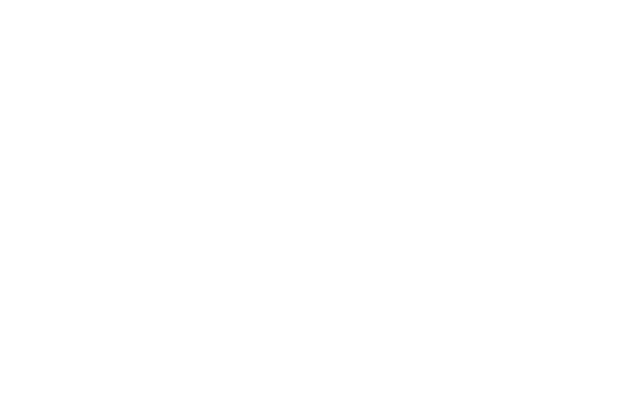
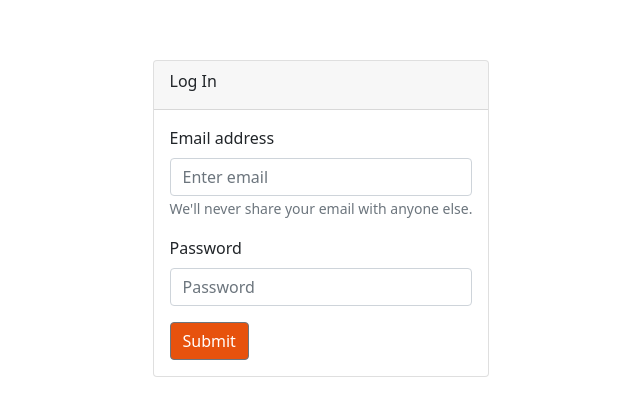
Before and after one commit to No-Country/C2-G27-Front, a React (Create React App) app: page /#/login in a window 1280 px wide. Before the commit this address had no page. Shown: the part 182-598 px from the top of the page, without its empty margins (319-959 px from the left). Built offline with nearby package versions, Linux system fonts and the light colour scheme.

Commit message:
Feat: Login created and paths added

```diff
--- a/package.json
+++ b/package.json
@@ -3,6 +3,7 @@
   "version": "0.1.0",
   "private": true,
   "dependencies": {
+    "@babel/types": "^7.16.7",
     "@reduxjs/toolkit": "^1.7.1",
     "@testing-library/jest-dom": "^5.16.1",
     "@testing-library/react": "^12.1.2",
@@ -10,6 +11,7 @@
     "axios": "^0.24.0",
     "bootstrap": "^5.1.3",
     "eslint-config-prettier": "^8.3.0",
+    "formik": "^2.2.9",
     "react": "^17.0.2",
     "react-dom": "^17.0.2",
     "react-icons": "^4.3.1",
@@ -19,7 +21,8 @@
     "reactstrap": "^9.0.1",
     "redux": "^4.1.2",
     "redux-thunk": "^2.4.1",
-    "web-vitals": "^2.1.2"
+    "web-vitals": "^2.1.2",
+    "yup": "^0.32.11"
   },
   "scripts": {
     "start": "react-scripts start",
--- a/src/App/Router.js
+++ b/src/App/Router.js
@@ -1,12 +1,15 @@
-import React, { lazy } from 'react';
+import React from 'react';
 import { Routes, Route } from 'react-router-dom';
-
-const Home = lazy(() => import('../Pages/Home'));
+import Landing from "../Pages/Landing"
+import Home from "../Pages/Home"
+import Login from "../Pages/Login"
 
 export default function Router() {
   return (<div>
     <Routes>
-      <Route path='/' element={<Home />} />
+      <Route path='/index' exact element={<Home />} />
+      <Route path="/login" exact element={<Login />} />
+      <Route path="/" exact element={<Landing />} />
     </Routes>
   </div>
   );
--- /dev/null
+++ b/src/Components/LoginForm.js
@@ -0,0 +1,94 @@
+/* eslint-disable no-console, no-use-before-define */
+import React from "react"
+import { useFormik } from "formik";
+import * as Yup from "yup";
+import axios from "axios";
+import { useNavigate } from "react-router-dom"
+import { Form, Button, Card, CardHeader, CardTitle, CardBody, FormGroup, Input, Label, FormText } from 'reactstrap'
+
+function LoginForm() {
+    const history = useNavigate();
+    const initialValues = {
+        email: "",
+        password: ""
+    };
+    const validationSchema = Yup.object({
+        email: Yup.string().email("Invalid Email Format").required("Required"),
+        password: Yup.string().required("Required")
+    });
+    const formik = useFormik({
+        initialValues,
+        handleSubmit,
+        validationSchema
+    });
+    async function handleSubmit(event) {
+        event.preventDefault();
+        const loginData = {
+            email: formik.values.email,
+            password: formik.values.password
+        };
+        await axios
+            .post("BACKENDROUTE", loginData)
+            .then((response) => {
+                window.localStorage.setItem("token", response.data.token)
+                history.push("/")
+                console.log(window.localStorage.getItem("token"));
+            })
+            .catch((error) => {
+                console.log("error", error);
+            });
+    }
+
+
+    return (
+        <div>
+            <Card>
+                <CardHeader>
+                    <CardTitle>Log In</CardTitle>
+                </CardHeader>
+                <CardBody>
+                    <Form onSubmit={(e) => handleSubmit(e)}>
+                        <FormGroup className="mb-2" controlId="email">
+                            <Label>Email address</Label>
+                            <Input
+                                type="email"
+                                placeholder="Enter email"
+                                onChange={formik.handleChange}
+                                onBlur={formik.handleBlur}
+                                value={formik.values.email}
+                            />
+                            <FormText className="text-muted">
+                                {formik.errors.email && formik.touched.email ? (
+                                    <div>{formik.errors.email}</div>
+                                ) : (
+                                    "We'll never share your email with anyone else."
+                                )}
+                            </FormText>
+                        </FormGroup>
+                        <FormGroup className="mb-3" controlId="password">
+                            <Label>Password</Label>
+                            <Input
+                                type="password"
+                                placeholder="Password"
+                                onChange={formik.handleChange}
+                                onBlur={formik.handleBlur}
+                                value={formik.values.password}
+                            />
+                            <FormText className="text-muted">
+                                {formik.errors.password && formik.touched.password ? (
+                                    <div>{formik.errors.password}</div>
+                                ) : null}
+                            </FormText>
+                        </FormGroup>
+
+                        <Button variant="primary" type="submit">
+                            Submit
+                        </Button>
+                    </Form>
+                </CardBody>
+            </Card>
+        </div>
+    )
+}
+
+export default LoginForm
--- a/src/Features/user.js
+++ b/src/Features/user.js
@@ -1,10 +1,13 @@
+
 import { createSlice } from '@reduxjs/toolkit';
 
 const userSlice = createSlice({
   name: 'user',
   initialState: { value: { name: '', role: '', email: '' } },
   reducers: {
+    // eslint-disable-next-line no-undef
     login: (state, action) => {
+      // eslint-disable-next-line no-param-reassign
       state.value = action.payload;
     },
   },
--- a/src/Pages/Landing.js
+++ b/src/Pages/Landing.js
@@ -1,8 +1,9 @@
 import React from 'react';
+import { Link } from "react-router-dom"
 import { Row, Col, Container, Button } from 'reactstrap';
 
 export default function Landing() {
-    return <div className='landing-container header'>
+    return <div className='landing-container header min-vh-100 '>
         <Container fluid className='p-5 '>
             <Row>
                 <Col md={6} xs={12}>
@@ -11,10 +12,14 @@ export default function Landing() {
                         <h1 className='title'>Welcome to DashBoard</h1>
                         <h2 className='sub-title'>Join a user and become part of the team</h2>
                         <p className='paragraph'>If you are a new user, can you registrer with the next link.</p>
-                        <Button className="mt-3 btn-landing"
-                        >
-                            Register
-                        </Button>
+                        <Link to="/login">
+
+                            <Button className="mt-3 btn-landing"
+                            >
+                                Register
+                            </Button>
+                        </Link>
+
                     </Container>
                 </Col>
                 <Col md={6} >
--- /dev/null
+++ b/src/Pages/Login.js
@@ -0,0 +1,14 @@
+import React from 'react'
+import { Container } from "reactstrap"
+import LoginForm from '../Components/LoginForm'
+
+
+function Login() {
+    return (
+        <Container className="d-flex min-vh-100 justify-content-center align-items-center">
+            <LoginForm />
+        </Container>
+    )
+}
+
+export default Login
--- a/src/index.js
+++ b/src/index.js
@@ -1,10 +1,10 @@
 import React from 'react';
 import ReactDOM from 'react-dom';
 import { HashRouter } from 'react-router-dom';
-import App from './App/App';
 import { configureStore } from '@reduxjs/toolkit';
 import { Provider } from 'react-redux';
 import userReducer from './Features/user';
+import App from './App/App';
 import 'bootstrap/dist/css/bootstrap.min.css';
 
 const store = configureStore({
```
Also changed, not shown: public/manifest.json, 1 other file (tests, documents, lock files or other folders).
